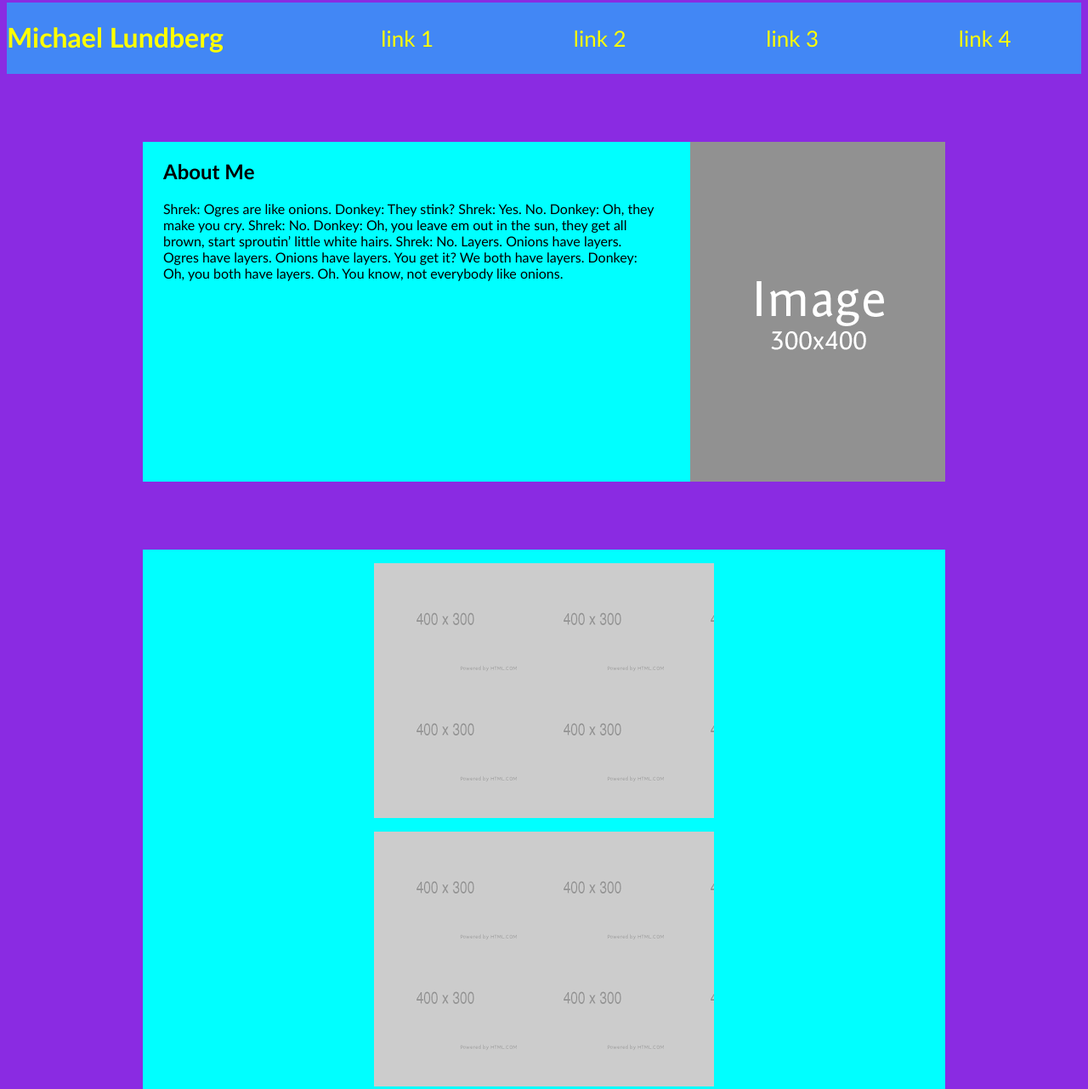
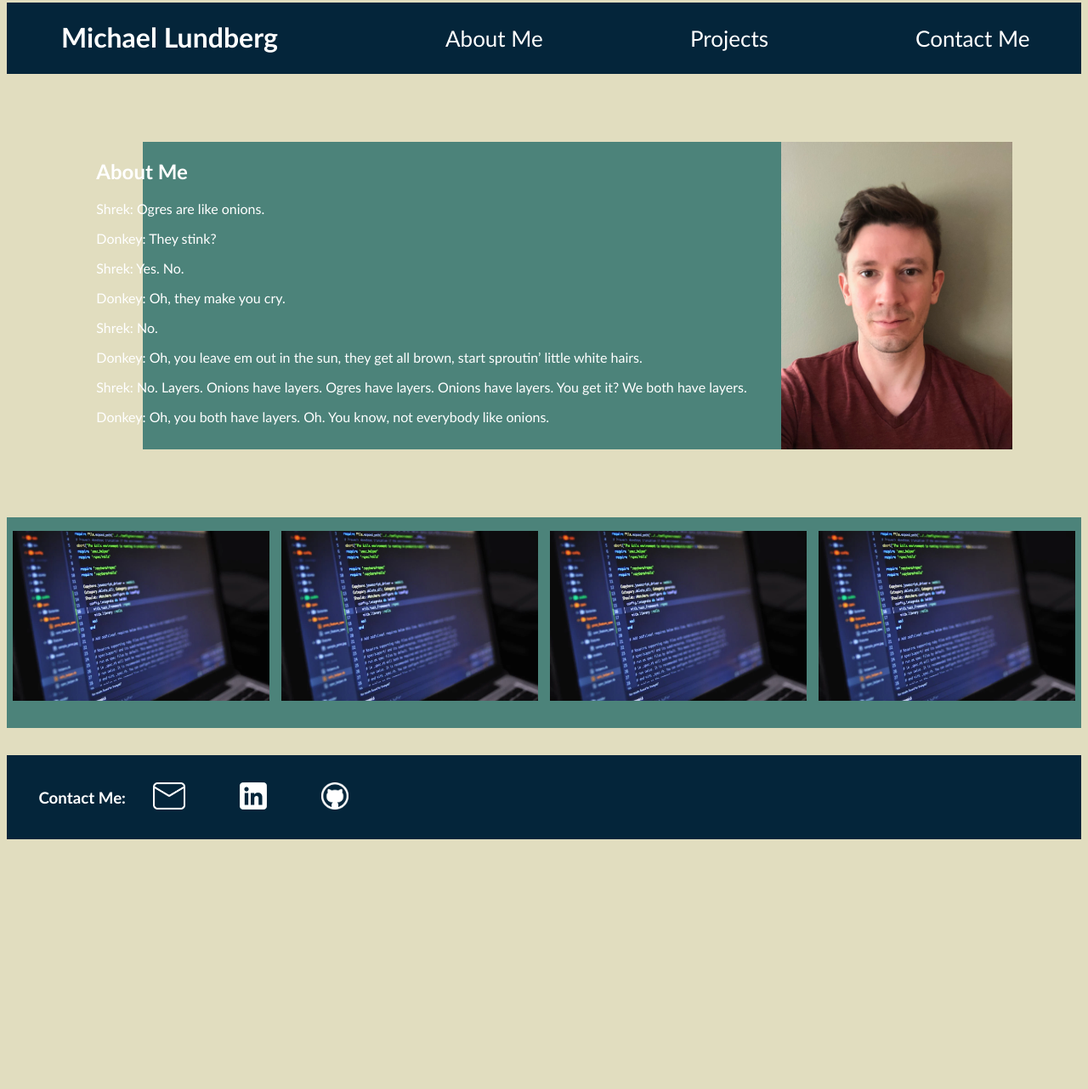
Before and after one commit to lundbmp/Lundberg-Portfolio, a plain HTML site: page index.html in a window 1280 px wide. Shown: the part 5-1287 px from the top of the page at 85% size. After the commit the page ends 1001 px from the top, so only its background shows below. Drawn offline with Linux system fonts and the light colour scheme.

Commit message:
adding everything

```diff
--- a/assets/css/style.css
+++ b/assets/css/style.css
@@ -1,10 +1,13 @@
 /*color variables*/
 :root {
-
+    --primary-color: rgb(225,221,191);
+    --secondary-color: rgb(4,37,58);
+    --tertiary-color: rgb(76,131,122);
+    --font-color: white;
 }
 
 html {
-    background-color: blueviolet;
+    background-color: var(--primary-color);
 }
 /*setting default font for the entire page*/
 * {
@@ -13,78 +16,101 @@ html {
 
 body {
     font-family: 'Trebuchet MS', 'Lucida Sans Unicode', 'Lucida Grande', 'Lucida Sans', Arial, sans-serif;
-    color: black;
+    color: var(--font-color);
 }
 
 /*header contains navigation links*/
 header {
-    background-color: #4287f5;
+    background-color: var(--secondary-color);
     display: flex;
     justify-content: space-between;
-    gap: 5%;
 }
 
 header nav {
-    flex: 2 1 auto;
-    background-color: #4287f5;
+    flex: 1 0 auto;
+    background-color: var(--secondary-color);
 }
 
 header a {
     text-decoration: none;
-    color: yellow;
+    color: var(--font-color);
+    margin-left: 2em;
 }
 
 header nav ul {
-    color: yellow;
+    color: var(--font-color);
     font-size: 26px;
     display: flex;
     justify-content: space-around;
     list-style: none;
 }
 
+header h1 {
+    flex: 1 0 0;
+}
+
 /*about me styling*/
 .about-me {
-    background-color: aqua;
+    background-color: var(--tertiary-color);
     display: flex;
-    justify-content: space-around;
+    flex-wrap: nowrap;
+    justify-content: center;
     margin: 5em 10em 5em 10em;
 }
 
 .about-me article {
     margin-right: 2.5em;
     margin-left: 1.5em;
+    flex: 2 0 auto;
 }
 
-
+.about-me img {
+    height: auto;
+    width: 17em;
+}
 
 /*project-display section*/
 
 .project-display {
-    background-color: aqua;
-    display: flex;
-    justify-content: space-evenly;
-    flex-wrap: wrap;
-    margin: 5em 10em 5em 10em;
+    margin-bottom: 2em;
 }
 
-.item {
-    background-image: url("../images/placeholder-400x300.png");
-    width: 400px;
-    height: 300px;
-    margin: 1em 1em 1em 1em;
+.project-display div{
+    background-color: var(--tertiary-color);
+    display: flex;
+    justify-content: space-around;
+    flex-wrap: wrap;
 }
+
+.project-display div div img {
+    width: 100%;
+    height: 200px;
+    flex-basis: auto;
+    margin: 1em 0 2em 0
+}
+
 
 /*Footer section/contact me*/
 
 footer {
-    background-color: aqua;
+    background-color: var(--secondary-color);
     display: flex;
     justify-content: space-around;
     align-items: center;
 }
 
+footer h3 {
+    margin-left: 2em;
+}
+
 footer div {
-    flex: 2 1 auto;
+    flex: 1 1 auto;
     display: flex;
-    justify-content: space-around;
+    justify-content: start;
 }
+
+.contact-icon {
+    height: 2em;
+    width: auto;
+    padding: 2em;
+}
--- a/index.html
+++ b/index.html
@@ -11,53 +11,64 @@
         <nav>
            <ul>
                 <li>
-                    <a href="#">link 1</a>
+                    <a href="#about-me">About Me</a>
                 </li>
                 <li>
-                    <a href="#">link 2</a>
+                    <a href="#projects">Projects</a>
                 </li>
                 <li>
-                    <a href="#">link 3</a>
-                </li>
-                <li>
-                    <a href="#">link 4</a>
+                    <a href="#contact">Contact Me</a>
                 </li>
            </ul>
         </nav>
     </header>
 
-    <section class="about-me">
+    <section id="#about-me" class="about-me">
         <article>
             <h2>About Me</h2>
             <p>
                 Shrek: Ogres are like onions.
+            </p>
+            <p>
                 Donkey: They stink?
+            </p>
+            <p>
                 Shrek: Yes. No.
+            </p>
+            <p>
                 Donkey: Oh, they make you cry.
+            </p>
+            <p>
                 Shrek: No.
+            </p>
+            <p>
                 Donkey: Oh, you leave em out in the sun, they get all brown, start sproutin’ little white hairs.
+            </p>
+            <p>
                 Shrek: No. Layers. Onions have layers. Ogres have layers. Onions have layers. You get it? We both have layers.
+            </p>
+            <P>
                 Donkey: Oh, you both have layers. Oh. You know, not everybody like onions.
             </p>
         </article>
-        <img src="./assets/images/placeholder-300x400.png" alt="My picture" class="portrait">
+        <img src="./assets/images/selfie.jpeg" alt="My picture" class="portrait">
     </section>
 
-    <section class="project-display">
+    <section id="#projects" class="project-display">
         <div>
-            <div class="item"></div>
-            <div class="item"></div>
-            <div class="item"></div>
-            <div class="item"></div>
+            <div class="item"><img src="./assets/images/pexels-photo-546819.png" alt=""></div>
+            <div class="item"><img src="./assets/images/pexels-photo-546819.png" alt=""></div>
+            <div class="item"><img src="./assets/images/pexels-photo-546819.png" alt=""></div>
+            <div class="item"><img src="./assets/images/pexels-photo-546819.png" alt=""></div>
         </div>
     </section>
 
-    <footer class="contact-me">
-        <h3>Michael Lundberg</h3>
+    <footer id="#contact" class="contact-me">
+        <h3>Contact Me:</h3>
         <div>
-            <a href="mailto:m.lundberg008@gmail.com">m.lundberg008@gmail.com</a>
-            <a href="#linkedin">linkedin</a>
-            <a href="#github">GitHub</a>
+            <a target="_blank" rel="noopener noreferrer" href="mailto:m.lundberg008@gmail.com"><img class="contact-icon" src="./assets/images/email-logo.png" alt=""></a>
+            <a target="_blank" rel="noopener noreferrer" href="https://www.linkedin.com/in/michael-lundberg-b64964151/"><img class="contact-icon" src="./assets/images/Linkedin-Logo.png" alt=""></a>
+            <a target="_blank" rel="noopener noreferrer" href="https://github.com/lundbmp"><img class="contact-icon" src="./assets/images/github_logo.png" alt=""></a>
         </div>
     </footer>
 
```
Also changed, not shown: assets/images/Linkedin-Logo.png (added), assets/images/email-logo.png (added), assets/images/github_logo.png (added), assets/images/pexels-photo-546819.png (added), assets/images/selfie.jpeg (added).
